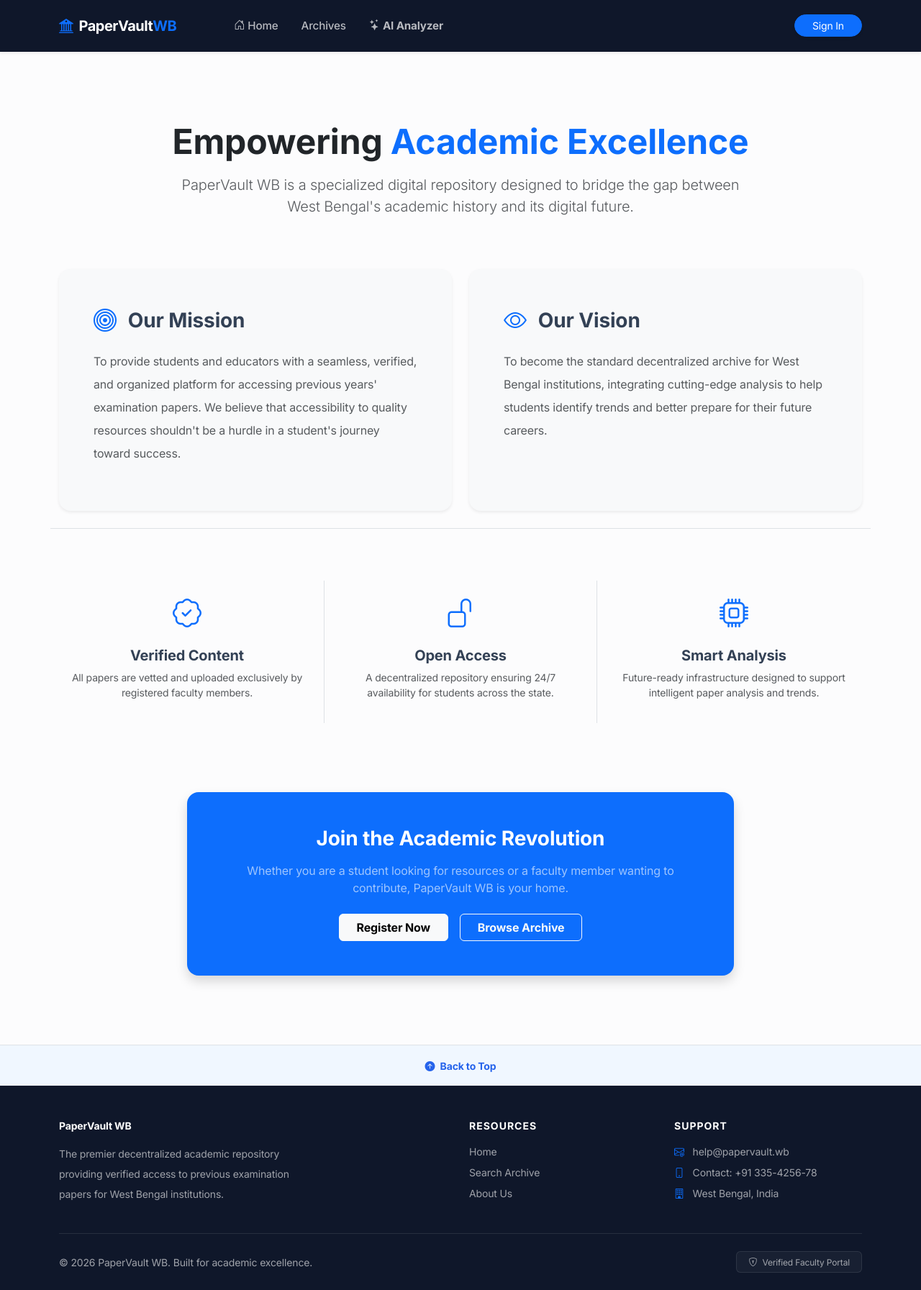
After one commit to RanitMondal-2005/PaperVault-WB, a Django app: page /about/ in a window 1280 px wide. The commit adds this page. Shown: the whole page at 72% size. Run offline with Django 5.2, Linux system fonts and the light colour scheme.

Commit message:
Feat:About Us Page Implemented

```diff
--- /dev/null
+++ b/wb_papers/templates/about_us.html
@@ -0,0 +1,72 @@
+{% extends 'base.html' %}
+
+{% block content %}
+<div class="container py-5 mt-4">
+    <div class="text-center mb-5">
+        <h1 class="fw-bold display-5 text-dark">Empowering <span class="text-primary">Academic Excellence</span></h1>
+        <p class="lead text-muted mx-auto mt-3" style="max-width: 800px;">
+            PaperVault WB is a specialized digital repository designed to bridge the gap between West Bengal's academic history and its digital future.
+        </p>
+    </div>
+
+    <div class="row g-4 mb-5 pt-4">
+        <div class="col-lg-6">
+            <div class="p-5 bg-light rounded-4 h-100 shadow-sm">
+                <div class="d-flex align-items-center mb-3">
+                    <i class="bi bi-bullseye fs-2 text-primary me-3"></i>
+                    <h3 class="fw-bold mb-0">Our Mission</h3>
+                </div>
+                <p class="text-muted lh-lg">
+                    To provide students and educators with a seamless, verified, and organized platform for accessing previous years' examination papers. We believe that accessibility to quality resources shouldn't be a hurdle in a student's journey toward success.
+                </p>
+            </div>
+        </div>
+        <div class="col-lg-6">
+            <div class="p-5 bg-light rounded-4 h-100 shadow-sm">
+                <div class="d-flex align-items-center mb-3">
+                    <i class="bi bi-eye fs-2 text-primary me-3"></i>
+                    <h3 class="fw-bold mb-0">Our Vision</h3>
+                </div>
+                <p class="text-muted lh-lg">
+                    To become the standard decentralized archive for West Bengal institutions, integrating cutting-edge analysis to help students identify trends and better prepare for their future careers.
+                </p>
+            </div>
+        </div>
+    </div>
+
+    <div class="row g-4 py-5 text-center border-top">
+        <div class="col-md-4">
+            <div class="p-3">
+                <i class="bi bi-patch-check text-primary fs-1 mb-3 d-block"></i>
+                <h5 class="fw-bold">Verified Content</h5>
+                <p class="small text-muted">All papers are vetted and uploaded exclusively by registered faculty members.</p>
+            </div>
+        </div>
+        <div class="col-md-4 border-start border-end">
+            <div class="p-3">
+                <i class="bi bi-unlock text-primary fs-1 mb-3 d-block"></i>
+                <h5 class="fw-bold">Open Access</h5>
+                <p class="small text-muted">A decentralized repository ensuring 24/7 availability for students across the state.</p>
+            </div>
+        </div>
+        <div class="col-md-4">
+            <div class="p-3">
+                <i class="bi bi-cpu text-primary fs-1 mb-3 d-block"></i>
+                <h5 class="fw-bold">Smart Analysis</h5>
+                <p class="small text-muted">Future-ready infrastructure designed to support intelligent paper analysis and trends.</p>
+            </div>
+        </div>
+    </div>
+
+    <div class="row justify-content-center mt-5">
+        <div class="col-md-8 text-center bg-primary p-5 rounded-4 shadow">
+            <h3 class="text-white fw-bold mb-3">Join the Academic Revolution</h3>
+            <p class="text-white-50 mb-4">Whether you are a student looking for resources or a faculty member wanting to contribute, PaperVault WB is your home.</p>
+            <div class="d-flex justify-content-center gap-3">
+                <a href="{% url 'register' %}" class="btn btn-light px-4 fw-bold">Register Now</a>
+                <a href="{% url 'papers' %}" class="btn btn-outline-light px-4 fw-bold">Browse Archive</a>
+            </div>
+        </div>
+    </div>
+</div>
+{% endblock %}
--- a/wb_papers/templates/base.html
+++ b/wb_papers/templates/base.html
@@ -116,6 +116,7 @@
                     <ul class="list-unstyled small">
                         <li class="mb-2"><a href="{% url 'dashboard' %}" class="text-white-50 text-decoration-none hover-white transition">Home</a></li>
                         <li class="mb-2"><a href="{% url 'papers' %}" class="text-white-50 text-decoration-none hover-white transition">Search Archive</a></li>
+                        <li class="mb-2"><a href="{% url 'about' %}" class="text-white-50 text-decoration-none hover-white transition">About Us</a></li>
                     </ul>
                 </div>
                 <div class="col-lg-3 col-md-6">
--- a/wb_papers/wb_papers/urls.py
+++ b/wb_papers/wb_papers/urls.py
@@ -2,12 +2,14 @@ from django.contrib import admin
 from django.urls import path, include
 from django.conf import settings
 from django.conf.urls.static import static
-
+from . import views
 urlpatterns = [
 
     path('admin/', admin.site.urls),
     path('', include('papers.urls')),
     path('users/', include('users.urls')),
+    # about us page
+    path('about/', views.about_view, name='about'),
 ]
 
 if settings.DEBUG:
--- /dev/null
+++ b/wb_papers/wb_papers/views.py
@@ -0,0 +1,4 @@
+from django.shortcuts import render, redirect
+
+def about_view(request):
+    return render(request,'about_us.html')
```
Also changed, not shown: wb_papers/db.sqlite3.
